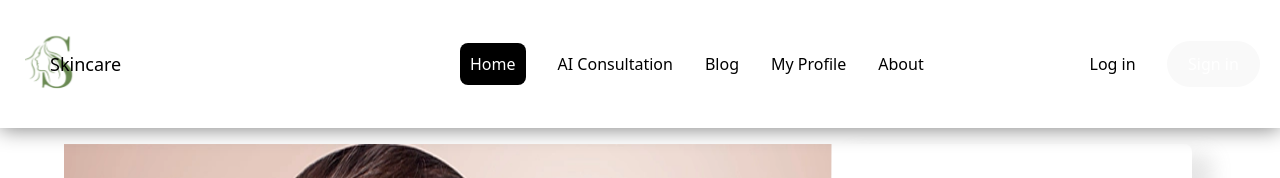
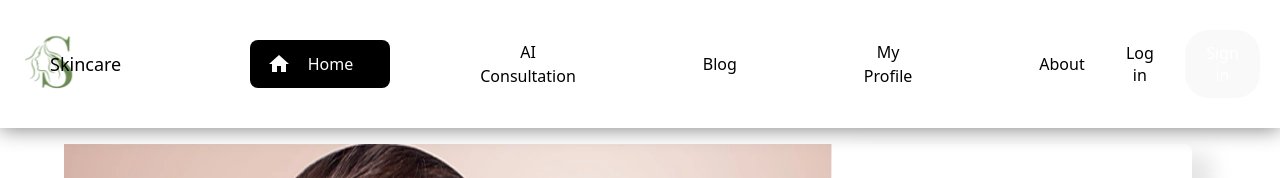
Before and after one commit to NhatDang1102/EXE201_SkinCare_FE_New, a React (Vite) app: page / in a window 1280 px wide. Shown: the top 178 px of the page. Built offline with nearby package versions, Linux system fonts and the light colour scheme; no server answers.

Commit message:
redesign

```diff
--- a/src/App.jsx
+++ b/src/App.jsx
@@ -80,7 +80,7 @@ function AppRoutes() {
           path="/"
           element={
             <ThemeProvider>
-              <Navbar selected={"home"} />
+              <Navbar selected={"home"} index={0} />
               <HomePage />
               <Footer />
             </ThemeProvider>
@@ -91,7 +91,7 @@ function AppRoutes() {
           path="/about_us"
           element={
             <ThemeProvider>
-              <Navbar selected={"about"} />
+              <Navbar selected={"about"} index={4}/>
               <AboutPage />
               <Footer />
             </ThemeProvider>
@@ -114,7 +114,7 @@ function AppRoutes() {
             path="/profile"
             element={
               <ThemeProvider>
-                <Navbar selected={"profile"} /> <ProfilePage />
+                <Navbar selected={"profile"} index={3} /> <ProfilePage />
                 <Footer />
               </ThemeProvider>
             }
@@ -123,7 +123,7 @@ function AppRoutes() {
             path="/consultation"
             element={
               <ThemeProvider>
-                <Navbar selected={"consultation"} /> <AIConsultation />
+                <Navbar selected={"consultation"} index={1} /> <AIConsultation />
               </ThemeProvider>
             }
           />
@@ -131,7 +131,7 @@ function AppRoutes() {
             path="/schedule"
             element={
               <ThemeProvider>
-                <Navbar selected={"consultation"} /> <SkincareSchedule />
+                <Navbar selected={"consultation"} index={1} /> <SkincareSchedule />
               </ThemeProvider>
             }
           />
@@ -139,7 +139,7 @@ function AppRoutes() {
             path="/editprofile"
             element={
               <ThemeProvider>
-                <Navbar selected={"profile"} /> <EditProfilePage />
+                <Navbar selected={"profile"} index={3} /> <EditProfilePage />
                 <Footer />
               </ThemeProvider>
             }
@@ -207,7 +207,7 @@ function AppRoutes() {
           path="/blog"
           element={
             <ThemeProvider>
-              <Navbar selected={"blog"} /> <BlogPage /> <Footer />{" "}
+              <Navbar selected={"blog"} index={2} /> <BlogPage /> <Footer />{" "}
             </ThemeProvider>
           }
         />
@@ -215,7 +215,7 @@ function AppRoutes() {
           path="/product/:productId"
           element={
             <ThemeProvider>
-              <Navbar selected={""} /> <ProductPage /> <Footer />{" "}
+              <Navbar selected={""} index={2} /> <ProductPage /> <Footer />{" "}
             </ThemeProvider>
           }
         />
--- a/src/components/Navbar/Navbar.css
+++ b/src/components/Navbar/Navbar.css
@@ -1,5 +1,5 @@
 .n-wrapper {
-  background-color: white;
+  background-color: var(--bg-color);
   user-select: none;
 }
 body:has(.homePageApp.Dark ) .n-wrapper {
@@ -15,7 +15,7 @@ body:has(.homePageApp.Dark ) .n-wrapper {
   top: 0;
 }
 .n-left {
-  flex: 1;
+  flex: 0.55;
   align-items: center;
   justify-content: left;
   display: flex;
@@ -45,26 +45,52 @@ body:has(.homePageApp.Dark ) .n-wrapper {
 }
 
 .n-list .selected {
-  background-color: var(--primary-text-color);
+  position: relative;
+  z-index: 10;
   color: var(--bg-color);
-  padding: 10px 10px; border-radius: 8px;
+  border-radius: 0 8px 8px 0;
   pointer-events: none; user-select: none;
 }
 .n-list > ul {
   display: flex;
-  gap: 2rem;
-  margin-right: 4rem;
+  gap: 4rem;
+  padding: 0;
 }
 .n-list > ul li a{
   color: var(--primary-text-color);
+  display: flex;
+  min-width: 50px;
+  padding: 0 10px 0 0;
+  gap: 5px;
+  justify-content: space-around;
+  align-items: center;
   border-radius: 4px;
   transition: all 0.6s ease;
 }
+.n-list > ul li a svg { color: transparent; padding:12px; border-radius: 8px; background-color: transparent; transition: all 0.6s ease; }
+.n-list > ul li a.selected svg { color: var(--bg-color); background-color: var(--primary-text-color); transition: all 0.5s ease; }
 
 .n-list > ul li a:hover {
   color: rgb(108, 193, 246);
   cursor: pointer;
   transition: all 0.3s ease;
+}
+
+.n-list #marker {
+    position: absolute;
+    transition: 0.5s;
+    z-index: 1;
+}
+
+#marker::before {
+    content: '';
+    position: absolute;
+    left: 60%;
+    transform: translateX(-50%);
+    width: 140px;
+    height: 48px;
+    border-radius: 8px;
+    background: #000000;
 }
 
 .homePageLoginButton {
--- a/src/components/Navbar/Navbar.jsx
+++ b/src/components/Navbar/Navbar.jsx
@@ -9,19 +9,40 @@ import Logo from "/logo skincare 2.svg";
 import "./Navbar.css";
 import { useNavigate } from "react-router-dom";
 import { Link } from "react-scroll";
-import { useEffect, useState } from "react";
+import { useEffect, useRef, useState } from "react";
 
 import LogoutButton from "../../features/AccountActions/LogoutButton";
+import { Home, Info, LibraryBooks, Portrait, SensorOccupied } from "@mui/icons-material";
 
-const navbar = ({ selected }) => {
+const navItems = [
+  { icon: <Home />, label: "Home", route: "/", key: "home" },
+  { icon: <SensorOccupied />, label: "AI Consultation", route: "/schedule", key: "consultation" },
+  { icon: <LibraryBooks />, label: "Blog", route: "/blog", key: "blog" },
+  { icon: <Portrait />, label: "My Profile", route: "/profile", key: "profile" },
+  { icon: <Info />, label: "About", route: "/about_us", key: "about" },
+];
+
+const navbar = ({ selected, index }) => {
   const navigate = useNavigate();
   const { scrollYProgress } = useScroll();
   const [email, setEmail] = useState(null);
+  console.log("Index", index)
+  const [activeIndex, setActiveIndex] = useState(index);
+  const markerRef = useRef(null);
+  const liRefs = useRef([]);
 
   const transitionSmooth = {
     duration: 2,
     type: "slide",
   };
+
+  useEffect(() => {
+    const activeLi = liRefs.current[activeIndex];
+    if (activeLi && markerRef.current) {
+      markerRef.current.style.left = `${activeLi.offsetLeft}px`;
+      markerRef.current.style.width = `${activeLi.offsetWidth}px`;
+    }
+  }, [activeIndex]);
 
   useEffect(() => {
     const updateEmail = () => {
@@ -83,66 +104,25 @@ const navbar = ({ selected }) => {
       <div className="n-right">
         <div className="n-list">
           <ul style={{ listStyleType: "none" }}>
-            <li>
+            {navItems.map((item, index) => (
+              <li key={item.key} ref={(el) => (liRefs.current[index] = el)}>
                 <Link
                   to="top"
                   spy={true}
                   smooth={true}
-                className={selected === "home" ? "selected" : ""}
-                onClick={() => navigate("/")}
+                  className={selected === item.key ? "selected" : ""}
+                  onClick={() => {
+                    navigate(item.route);
+                    setActiveIndex(index);
+                  }}
                   style={{ cursor: "pointer" }}
                 >
-                Home
+                  {item.icon}
+                  {item.label}
                 </Link>
               </li>
-            <li>
-              <Link
-                to="top"
-                spy={true}
-                smooth={true}
-                className={selected === "consultation" ? "selected" : ""}
-                onClick={() => navigate("/schedule")}
-                style={{ cursor: "pointer" }}
-              >
-                AI Consultation
-              </Link>
-            </li>
-            <li>
-              <Link
-                to="top"
-                spy={true}
-                smooth={true}
-                className={selected === "blog" ? "selected" : ""}
-                onClick={() => navigate("/blog")}
-                style={{ cursor: "pointer" }}
-              >
-                Blog
-              </Link>
-            </li>
-            <li>
-              <Link
-                to="top"
-                spy={true}
-                smooth={true}
-                className={selected === "profile" ? "selected" : ""}
-                onClick={() => navigate("/profile")}
-                style={{ cursor: "pointer" }}
-              >
-                My Profile
-              </Link>
-            </li>
-            <li>
-              <Link
-                to="top"
-                spy={true}
-                smooth={true}
-                className={selected === "about" ? "selected" : ""}
-                onClick={() => navigate("/about_us")}
-                style={{ cursor: "pointer" }}
-              >
-                About
-              </Link>
-            </li>
+            ))}
+            {selected && <div id="marker" ref={markerRef}></div>}
           </ul>
         </div>
         {email ? (
--- a/src/pages/BlogPage/BlogPage.css
+++ b/src/pages/BlogPage/BlogPage.css
@@ -37,7 +37,8 @@
   letter-spacing: 2px;
   color: transparent;
   -webkit-text-stroke: 1px #232323;
-  text-shadow: -4px -4px  #232323;
+  text-shadow: -4px -4px  #232323,
+                -5px -5px 10px #ffffffd4;
   font-weight: 600;
   text-transform: uppercase;
 }
--- a/src/pages/PaymentPage/PaymentPage.css
+++ b/src/pages/PaymentPage/PaymentPage.css
@@ -50,7 +50,7 @@
   opacity: 0.8;
   width: 40vw;
   height: 100vh;
-  background: #cccccc;
+  background: rgb(23, 134, 63);
   display: flex;
   flex-direction: column;
   align-items: center;
```
Also changed, not shown: src/assets/PayOSimage.png. Lines whose indentation alone changed are shown as unchanged.
